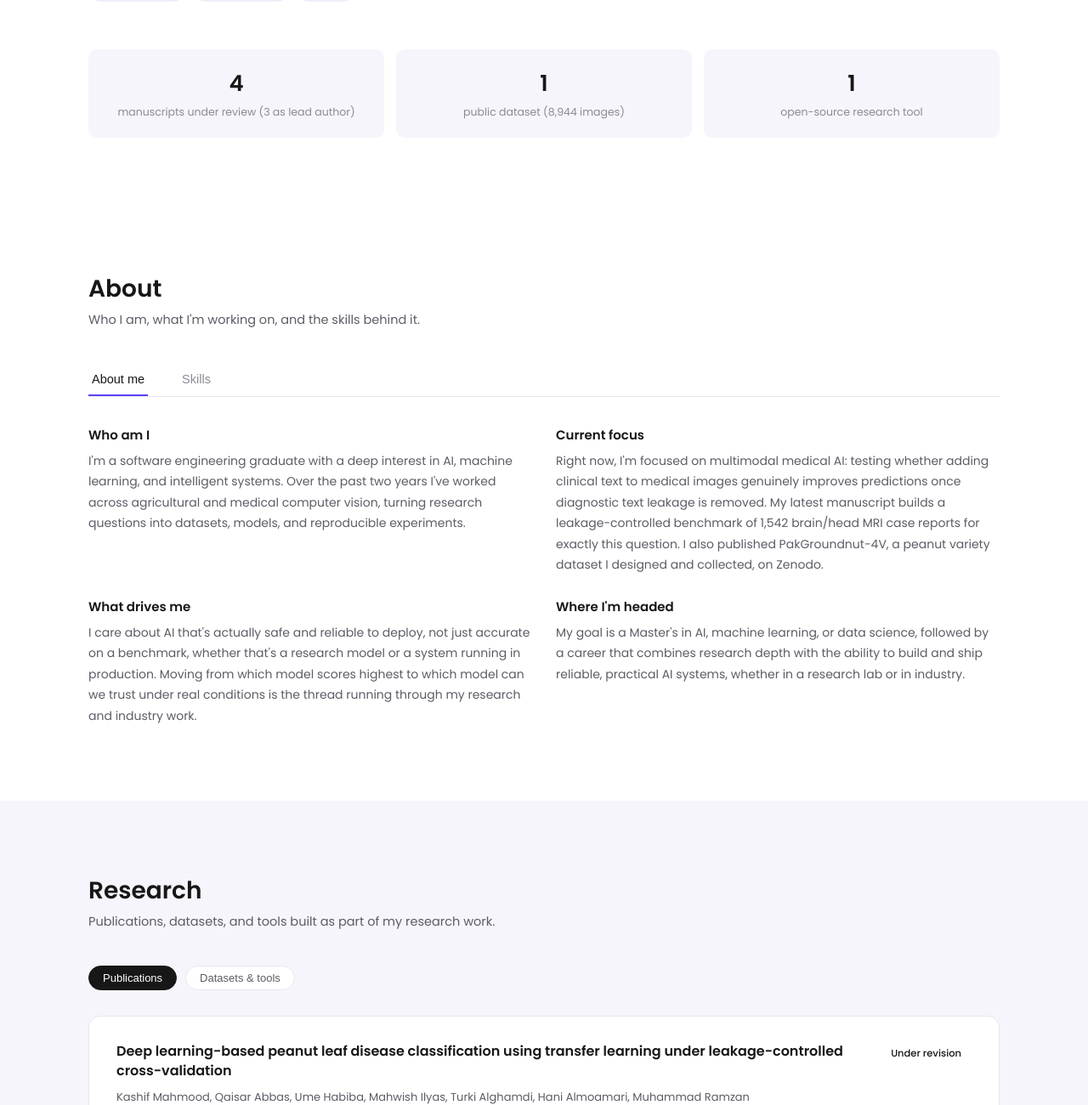
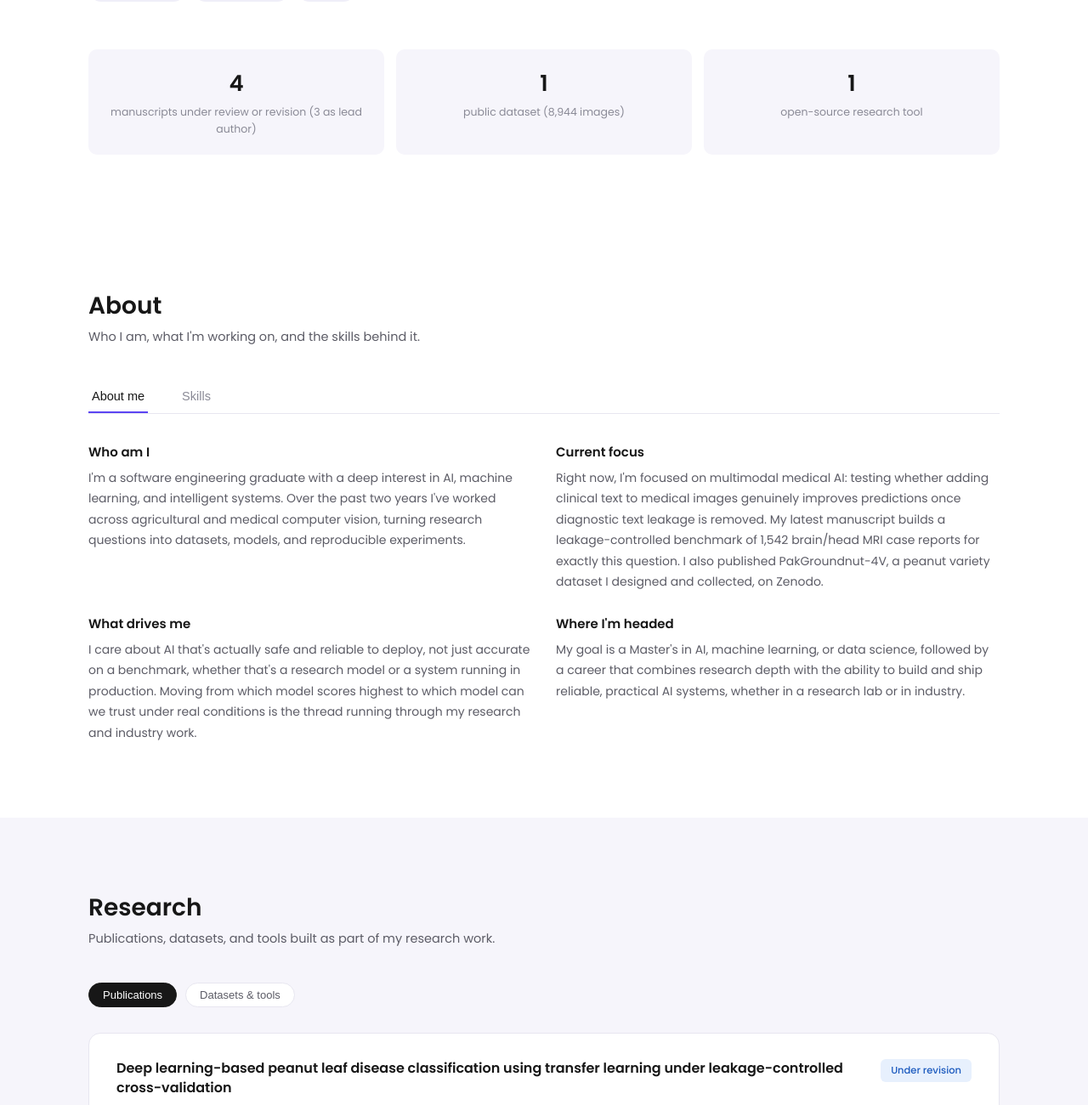
Before and after one commit to Kashif-Mahmood007/Kashif-Mahmood-Portfolio, a plain HTML site: page index.html in a window 1280 px wide. Shown: the part 740-2040 px from the top of the page at 85% size. Drawn offline with Linux system fonts and the light colour scheme.

Commit message:
update index.html

```diff
--- a/index.html
+++ b/index.html
@@ -186,6 +186,11 @@
       color: var(--warn-tx);
     }
 
+    .badge-info {
+      background: #e7f0fd;
+      color: #1d5bbf;
+    }
+
     .badge-success {
       background: var(--success-bg);
       color: var(--success-tx);
@@ -1146,7 +1151,7 @@
     <div class="container stat-strip">
       <div class="stat-card">
         <div class="num">4</div>
-        <div class="lbl">manuscripts under review (3 as lead author)</div>
+        <div class="lbl">manuscripts under review or revision (3 as lead author)</div>
       </div>
       <div class="stat-card">
         <div class="num">1</div>
@@ -1431,7 +1436,7 @@
           <div class="tl-role">Research Assistant </div>
           <div class="tl-org">University of Sargodha, under Dr. Muhammad Ramzan</div>
           <ul class="tl-list divider">
-            <li>Lead author of three manuscripts under review (label-scarce chest radiographs, leakage-controlled peanut disease classification, multimodal brain MRI) and corresponding author of a systematic review.</li>
+            <li>Lead author of three manuscripts under review or revision (label-scarce chest radiographs, leakage-controlled peanut disease classification, multimodal brain MRI) and corresponding author of a systematic review.</li>
             <li>Conceived and built the PakGroundnut-4V dataset, including its acquisition protocol, morphometric measurements, documentation and preparation software.</li>
             <li>Design and run experiments on leakage control, label-efficient learning and image–text fusion with collaborators at the Islamic University of Madinah and Princess Nourah bint Abdulrahman University.</li>
           </ul>
```
Also changed, not shown: 1 other file.
